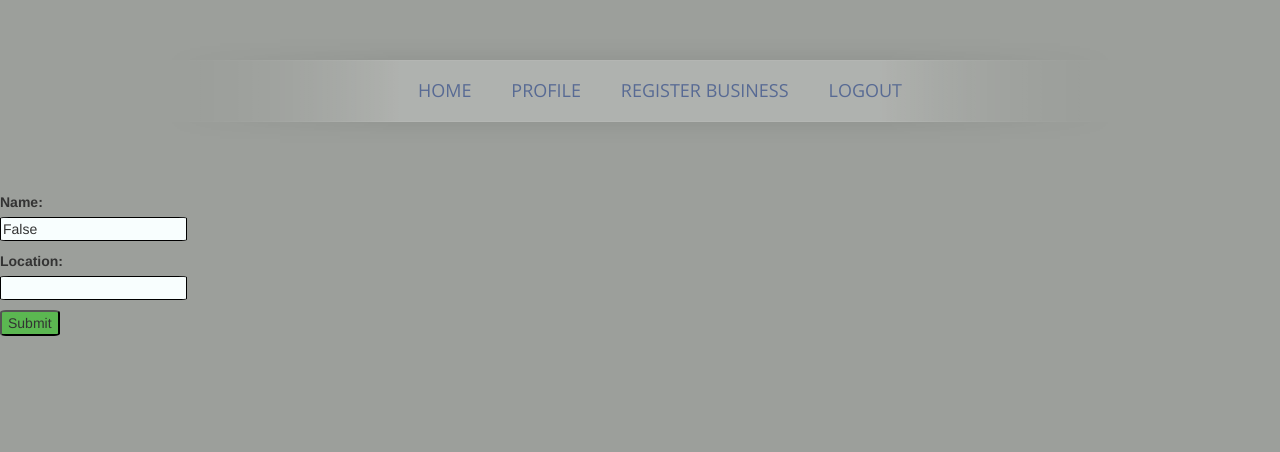
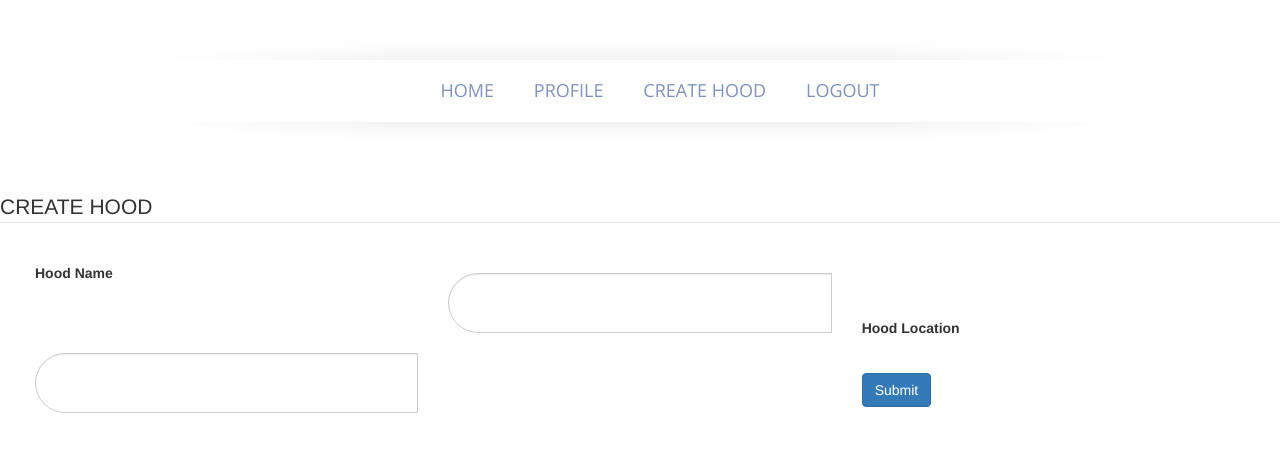
Before and after one commit to thuitafaith/hood, a Django app: template hood/templates/hood.html in a window 1280 px wide. Shown: the top 452 px of the page. Run offline with Django 3.2, Linux system fonts and the light colour scheme; the template is opened without the code that fills it: values that come from a table or form of the project are taken from there, others are empty; the visitor is signed in with stand-in values (Sample User, id 1); parts of the project's set-up code (start-up, migrations or seed data) failed here and were passed over; some libraries are stand-ins or nearby versions.

Commit message:
modify file hood.js

```diff
--- a/hood/models.py
+++ b/hood/models.py
@@ -35,7 +35,7 @@ Initialiazing the Neighborhood model
 
 """
 class Neighborhood(models.Model):
-    name = models.CharField(max_length=80,default=False)
+    name = models.CharField(max_length=80)
     location = models.CharField(max_length=60,null=True)
     user_profile = models.ForeignKey('Profile',null=True,related_name ='hood_owner')
 """
--- a/hood/templates/base.html
+++ b/hood/templates/base.html
@@ -25,12 +25,11 @@
 
 
     {% block scripts %}
-      <script src="https://ajax.googleapis.com/ajax/libs/jquery/3.2.1/jquery.min.js"></script>
       <script src="http://maps.googleapis.com/maps/api/js?key=AIzaSyAjT5RSv8RGaxktrIJYOLLPmU-SwjqnGvk&libraries=places"></script>
       <script src="{% static 'js/jquery-3.3.1.min.js' %}"></script>
       <script src="{% static 'js/jquery.geocomplete.min.js' %}"></script>
       <script src="{% static 'js/hood.js' %}"></script>
-  {% bootstrap_javascript %}
+      {% bootstrap_javascript %}
     {% endblock %}
   </body>
 </html>
--- a/hood/templates/hood.html
+++ b/hood/templates/hood.html
@@ -2,21 +2,43 @@
 {% block content %}
   <form  action="{%url 'hood'%}" method="post" enctype="multipart/form-data">
     {%csrf_token%}
-    <form method="post" enctype="multipart/form-data">
-      {% csrf_token %}
-      <input id=hood type="hidden" name="next" value="{{ next }}" />
-      {% for field in form %}
-        <p>
-          {{ field.label_tag }}<br>
-          {{ field }}<br>
-          {% for error in field.errors %}
-            <p style="color: red">{{ error }}</p>
-          {% endfor %}
-          {% if field.help_text %}
-            <p><small style="color: grey">{{ field.help_text }}</small></p>
-          {% endif %}
-        </p>
-      {% endfor %}
-      <button type="submit">Submit</button>
+    <link href="//maxcdn.bootstrapcdn.com/bootstrap/3.3.0/css/bootstrap.min.css" rel="stylesheet" id="bootstrap-css">
+<script src="//maxcdn.bootstrapcdn.com/bootstrap/3.3.0/js/bootstrap.min.js"></script>
+<script src="//code.jquery.com/jquery-1.11.1.min.js"></script>
+<!------ Include the above in your HEAD tag ---------->
+
+<form class="form-horizontal">
+<fieldset>
+
+<!-- Form Name -->
+<legend>CREATE HOOD</legend>
+
+<!-- Text input-->
+<div class="form-group">
+  <label class="col-md-4 control-label" for="Nome">Hood Name</label>
+  <div class="col-md-4">
+  <input id="Nome" name="Nome" type="text" placeholder="" class="form-control input-md">
+
+  </div>
+</div>
+
+<!-- Text input-->
+<div class="form-group">
+  <label class="col-md-4 control-label" for="Cognome">Hood Location</label>
+  <div class="col-md-4">
+  <input id="Cognome" name="Cognome" type="text" placeholder="" class="form-control input-md">
+
+  </div>
+</div>
+
+<div class="form-group">
+  <label class="col-md-4 control-label" for="Invio"></label>
+  <div class="col-md-4">
+    <button id="Invio" name="Invio" class="btn btn-primary">Submit</button>
+  </div>
+</div>
+
+</fieldset>
+
   </form>
 {% endblock %}
--- a/hood/templates/navbar.html
+++ b/hood/templates/navbar.html
@@ -9,7 +9,7 @@
       <a href="{% url 'user_profile' %}">PROFILE</a>
     </li>
     <li>
-      <a href="{% url 'business' %}">REGISTER BUSINESS</a>
+      <a href="{% url 'hood' %}">CREATE HOOD</a>
     </li>
     <li>
       <a href="{% url 'logout' %}">Logout</a>
--- a/hood/views.py
+++ b/hood/views.py
@@ -1,6 +1,6 @@
 from django.shortcuts import render,redirect,HttpResponseRedirect
 from django.contrib.auth import login, authenticate,logout
-from hood.forms import SignUpForm,EditForm,BusinessForm
+from hood.forms import SignUpForm,EditForm,HoodForm
 from django.contrib.sites.shortcuts import get_current_site
 from django.utils.encoding import force_bytes,force_text
 from django.utils.http import urlsafe_base64_encode,urlsafe_base64_decode
--- a/static/js/hood.js
+++ b/static/js/hood.js
@@ -1,5 +1,5 @@
 $(document).ready(function() {
 
-  $("#hood").geocomplete();
+  $("#Cognome").geocomplete();
 
   })
```
Also changed, not shown: hood/migrations/0002_auto_20180528_1127.py (added), media/pics/4_NhGjdAI.jpg (added).
